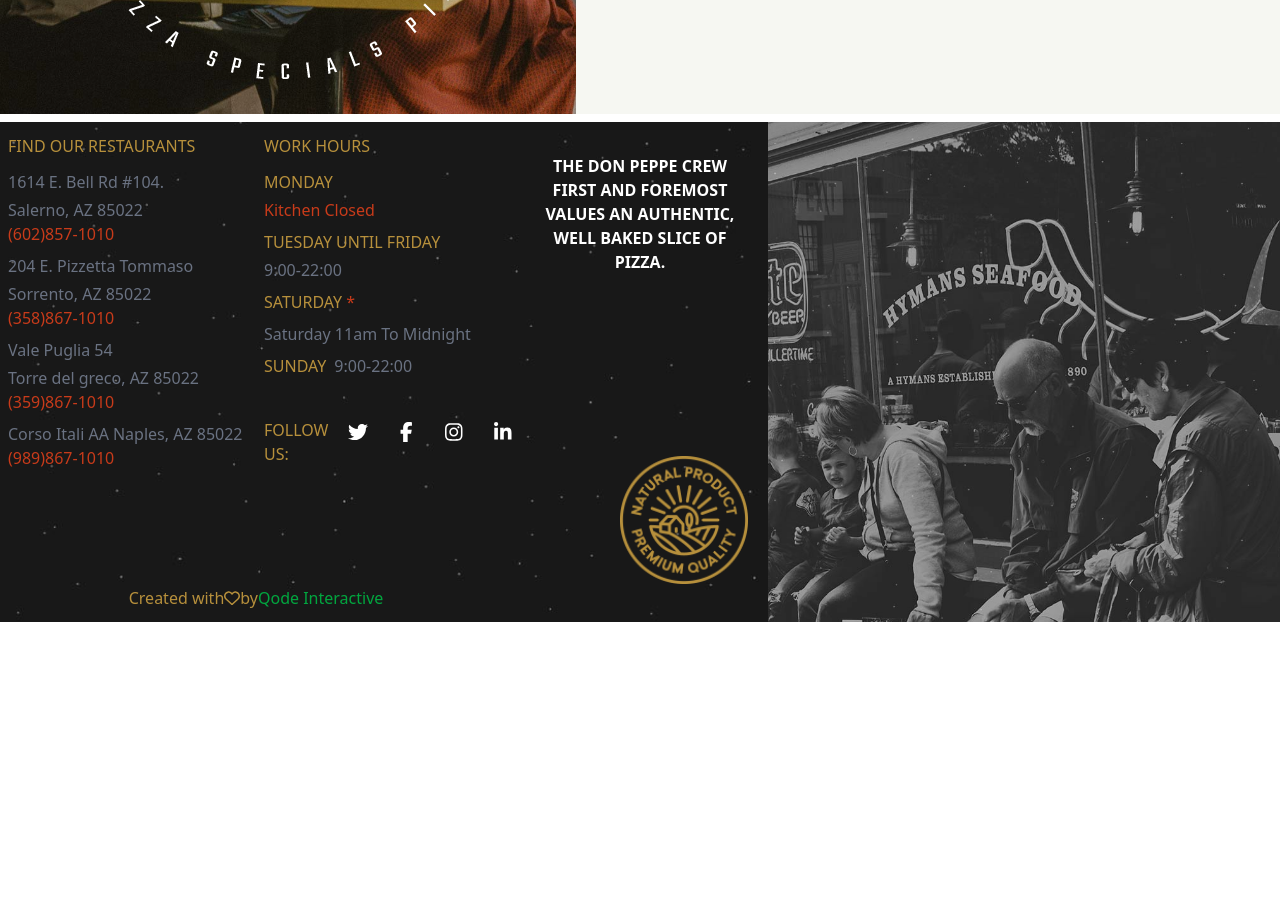
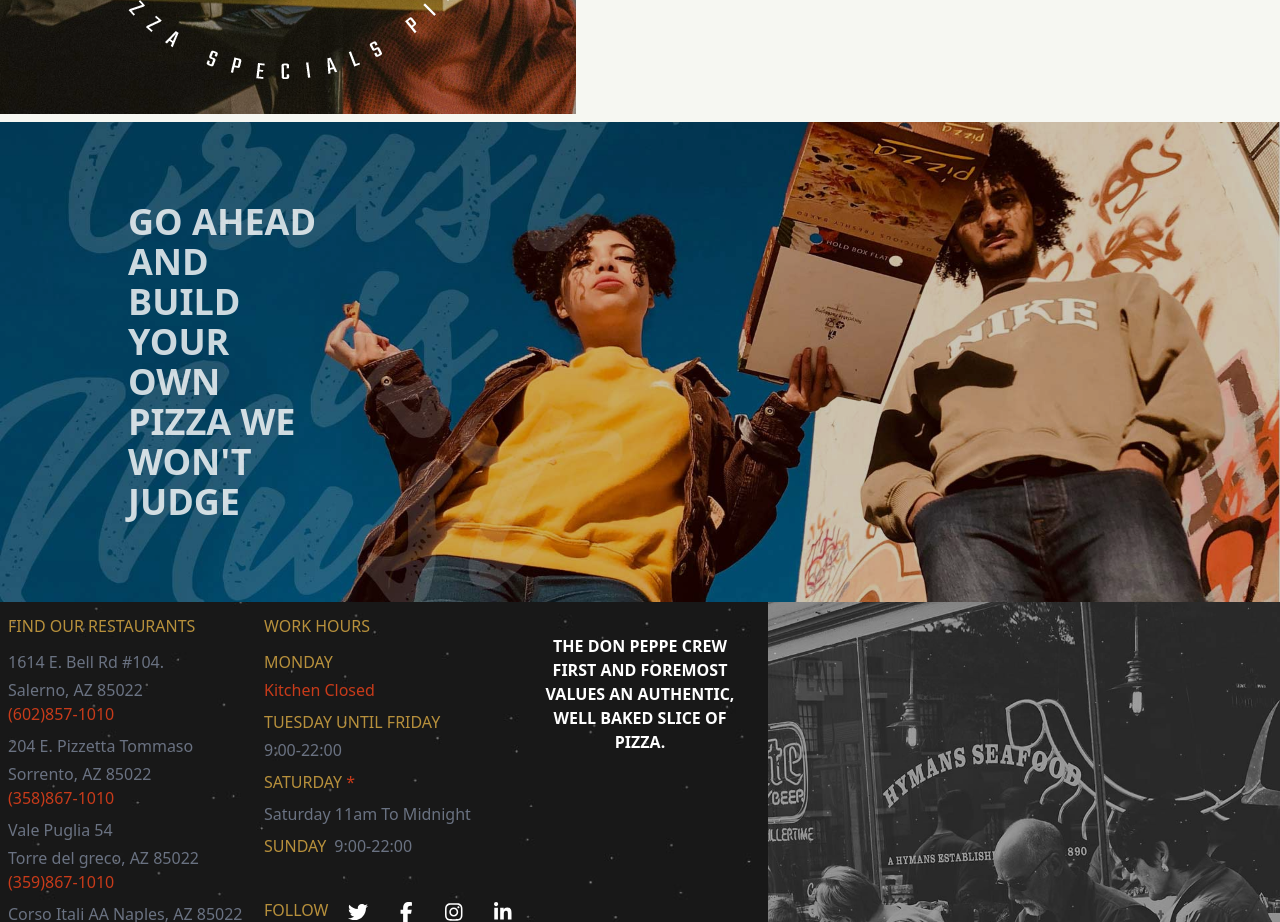
Before and after one commit to Francescodc92/pizzeria-front-react, a React (Vite) app: page / in a window 1280 px wide. Shown: the part 1700-2622 px from the top of the page. Before the commit the page ends 2322 px from the top, so only its background shows below. Built offline with nearby package versions, Linux system fonts and the light colour scheme.

Commit message:
Add ImageSectionComponent and integrate into MainComponent

```diff
--- /dev/null
+++ b/src/pages/home/components/main/image-section/image-section-component.tsx
@@ -0,0 +1,14 @@
+export const ImageSectionComponent = () => {
+    return (
+        <section
+            id="image"
+            className="relative bg-bigImg min-h-[350px] bg-cover bg-center before:bg-black/20 before:w-full before:inset-0 before:absolute before:flex before:items-center before:justify-center"
+        >
+            <div className="max-w-5xl mx-auto relative z-10">
+                <p className="text-white/80 text-4xl h-full sm:max-w-[200px] sm:text-left py-20 uppercase font-bold text-center">
+                    go ahead and build your own pizza we won't judge
+                </p>
+            </div>
+        </section>
+    );
+};
--- a/src/pages/home/components/main/main-component.tsx
+++ b/src/pages/home/components/main/main-component.tsx
@@ -1,5 +1,6 @@
 import { BannerSectionComponent } from "./banner-section/banner-section-component"
 import { ComboSectionComponents } from "./combo-section/combo-section-component"
+import { ImageSectionComponent } from "./image-section/image-section-component"
 import { TestimonialsSectionComponent } from "./testimonials-section/testimonial-section-component"
 
 export const MainComponent = () => {
@@ -8,7 +9,7 @@ export const MainComponent = () => {
             <BannerSectionComponent />
             <TestimonialsSectionComponent />
             <ComboSectionComponents />
-
+            <ImageSectionComponent />
         </main>
     )
 }
```
